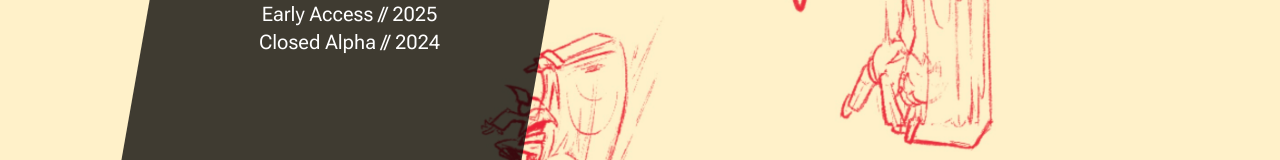
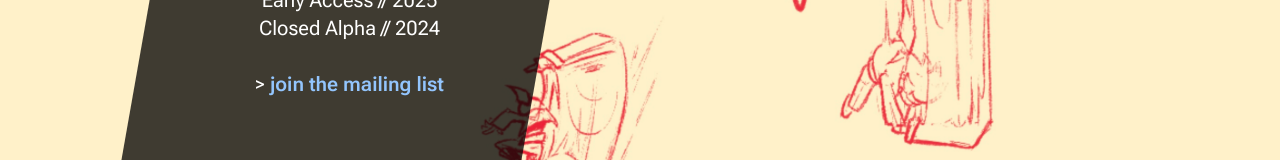
Before and after one commit to mpaulweeks/mpaulgames, a Next.js app: page /v2 in a window 1280 px wide. Shown: the part 374-534 px from the top of the page. Built offline with nearby package versions, Linux system fonts and the light colour scheme.

Commit message:
tag mailing list

```diff
--- a/src/components/data.ts
+++ b/src/components/data.ts
@@ -8,6 +8,10 @@ export const projects: ProjectInfo[] = [{
   dateEarlyAccess: `2025`,
   // todo include private playtest link?
   // https://playtest.mpaul.games
+  links: [{
+    label: 'join the mailing list',
+    url: 'https://forms.gle/LSc9YWop2oSNqPdAA',
+  }],
 }, {
   img: `https://about.toughlovearena.com/asset/gallery/720p/gameplay1.jpg`,
   title: `Tough Love Arena`,
```
